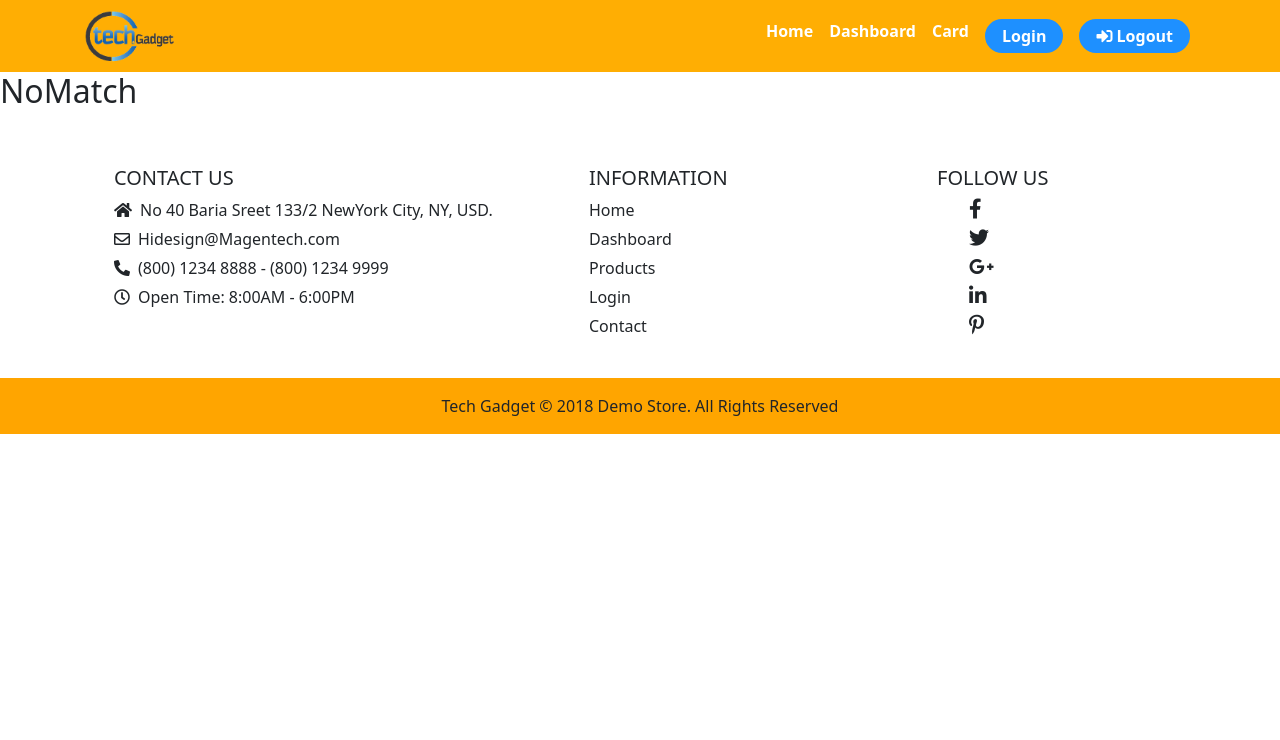
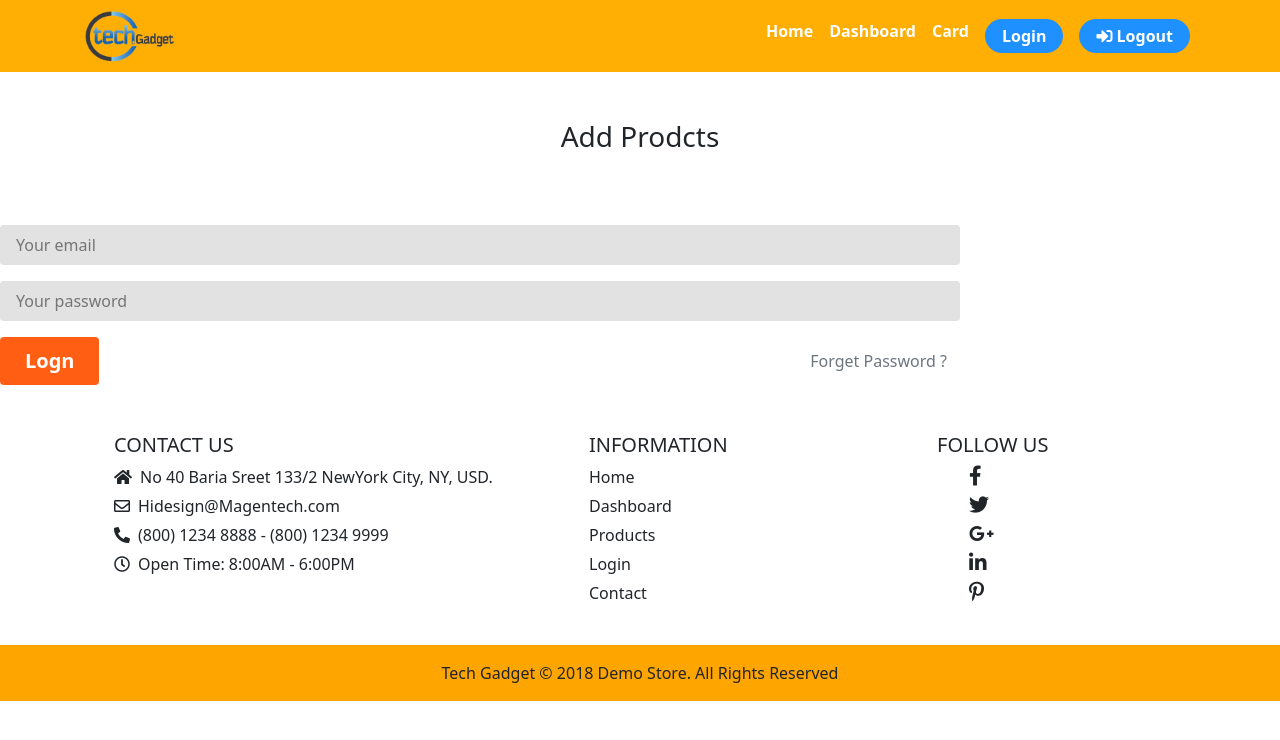
Before and after one commit to nazmul-devs/Tech-gadgets, a React (Create React App) app: page /add in a window 1280 px wide. Shown: the top 740 px of the page. Built offline with nearby package versions, Linux system fonts and the light colour scheme.

Commit message:
add product setup

```diff
--- a/src/App.js
+++ b/src/App.js
@@ -7,6 +7,7 @@ import NoMatch from "./Pages/NoMatch/NoMatch";
 import Header from "./Pages/Header/Header";
 import Footer from "./Pages/Footer/Footer";
 import Register from "./Pages/Login/Register";
+import AddProduct from "./Pages/AddProduct/AddProduct";
 
 function App() {
 	return (
@@ -17,6 +18,7 @@ function App() {
 					<Route path="/" element={<Home />} />
 					<Route path="/login" element={<Login />} />
 					<Route path="/register" element={<Register />} />
+					<Route path="/add" element={<AddProduct />} />
 					<Route path="*" element={<NoMatch />} />
 				</Routes>
 				<Footer />
--- /dev/null
+++ b/src/Pages/AddProduct/AddProduct.js
@@ -0,0 +1,42 @@
+import React from "react";
+import { useForm } from "react-hook-form";
+
+const AddProduct = () => {
+	const { register, handleSubmit, watch } = useForm();
+	const onSubmit = (data) => console.log(data);
+
+	console.log(watch("example"));
+	return (
+		<div>
+			<h3 className="text-center py-5">Add Prodcts</h3>
+			<form
+				onSubmit={handleSubmit(onSubmit)}
+				className="d-flex flex-column w-75 input-form"
+			>
+				<input
+					type={"email"}
+					placeholder="Your email"
+					{...register("example")}
+					className="my-3 py-2 ps-3 rounded "
+				/>
+				<input
+					placeholder="Your password"
+					{...register("example")}
+					className="mb-3 py-2 ps-3 rounded"
+				/>
+
+				<div className="d-flex align-items-center justify-content-between">
+					<button
+						type="submit"
+						className="btn submit-btn rounded px-4 py-2"
+					>
+						Logn
+					</button>
+					<button className="btn text-secondary">Forget Password ?</button>
+				</div>
+			</form>
+		</div>
+	);
+};
+
+export default AddProduct;
```
